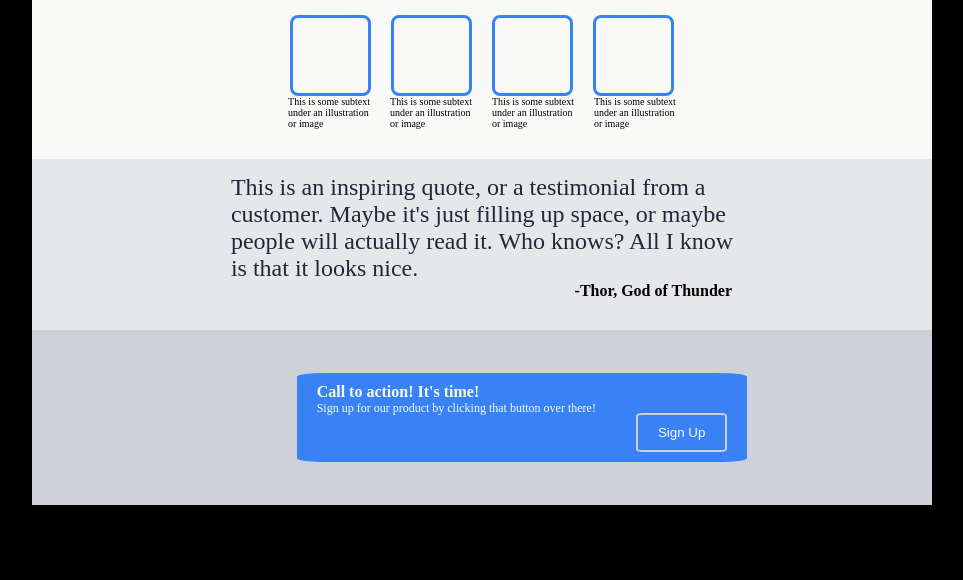
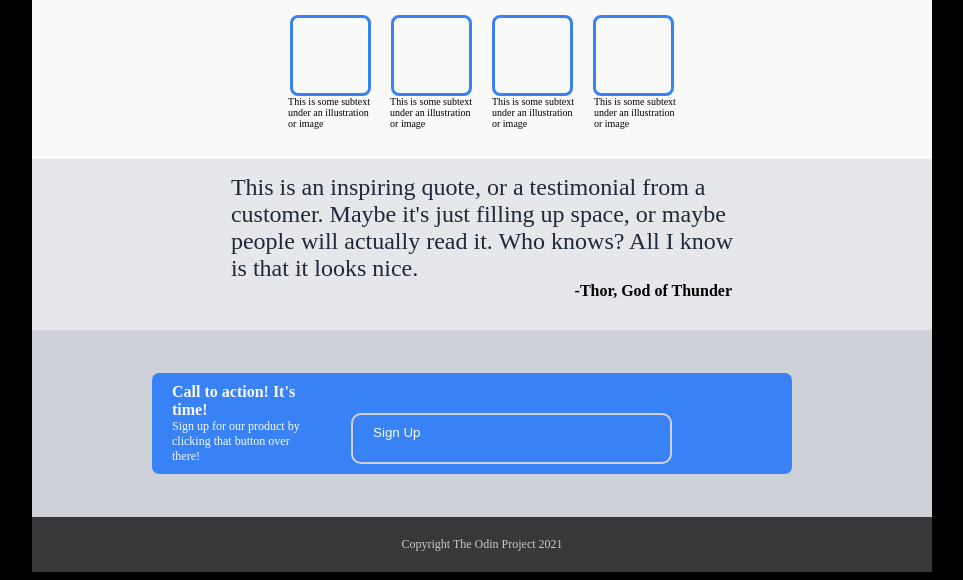
Before and after one commit to IsraelWiseman/first-landing-page, a plain HTML site: page index.html in a window 1280 px wide. Shown: the part 583-1163 px from the top of the page, without its empty margins (158-1121 px from the left). Before the commit the page ends 1096 px from the top, so only its background shows below. Drawn offline with Linux system fonts and the light colour scheme.

Commit message:
add footer content and style

```diff
--- a/index.html
+++ b/index.html
@@ -96,9 +96,13 @@
 
             <button class="sign-up">Sign Up</button>
         </div>
+    </div>
+    <footer>
+        <div class="first-section small">
+            Copyright The Odin Project 2021
+        </div>
 
-
-    </div>
+    </footer>
 
 
 
--- a/style.css
+++ b/style.css
@@ -99,7 +99,7 @@ button {
   cursor: pointer;
   padding: 5px 20px;
   border-style: none;
-  border-radius:  15%;
+  border-radius: 15%;
 
 }
 
@@ -176,10 +176,20 @@ h3 {
   border-color: #ced1d8;
   margin-left: 40px;
   display: flex;
-  border-radius: 7%;
+  border-radius: 10px;
   margin-top: 30px;
+  width: 600px;
+  margin-right: 100px;
 }
 
 .small {
   font-size: 12px;
 }
+
+footer .first-section {
+  background-color: #36383a;
+  justify-content: center;
+  padding:20px;
+  color:#c7c9ce
+
+}
```
